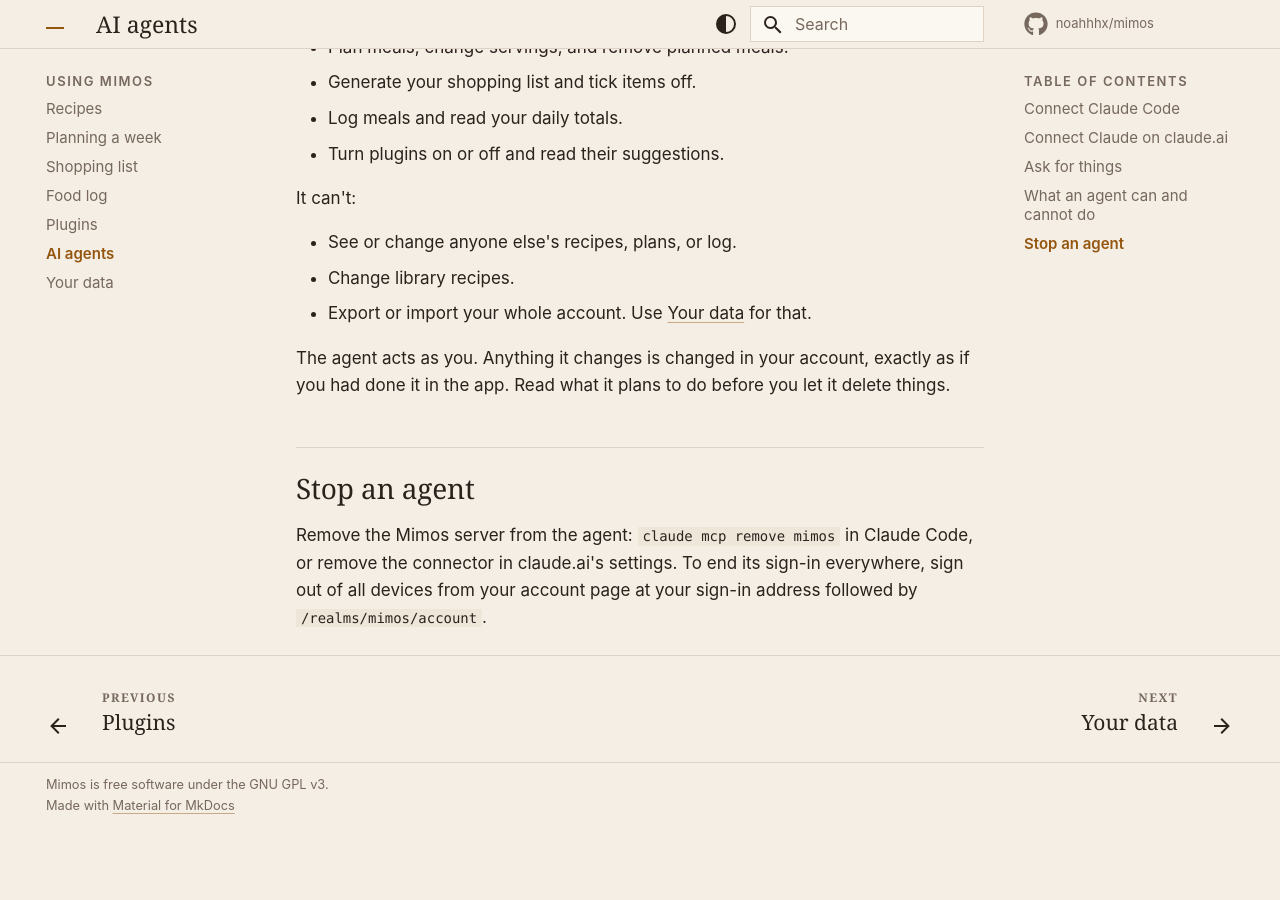
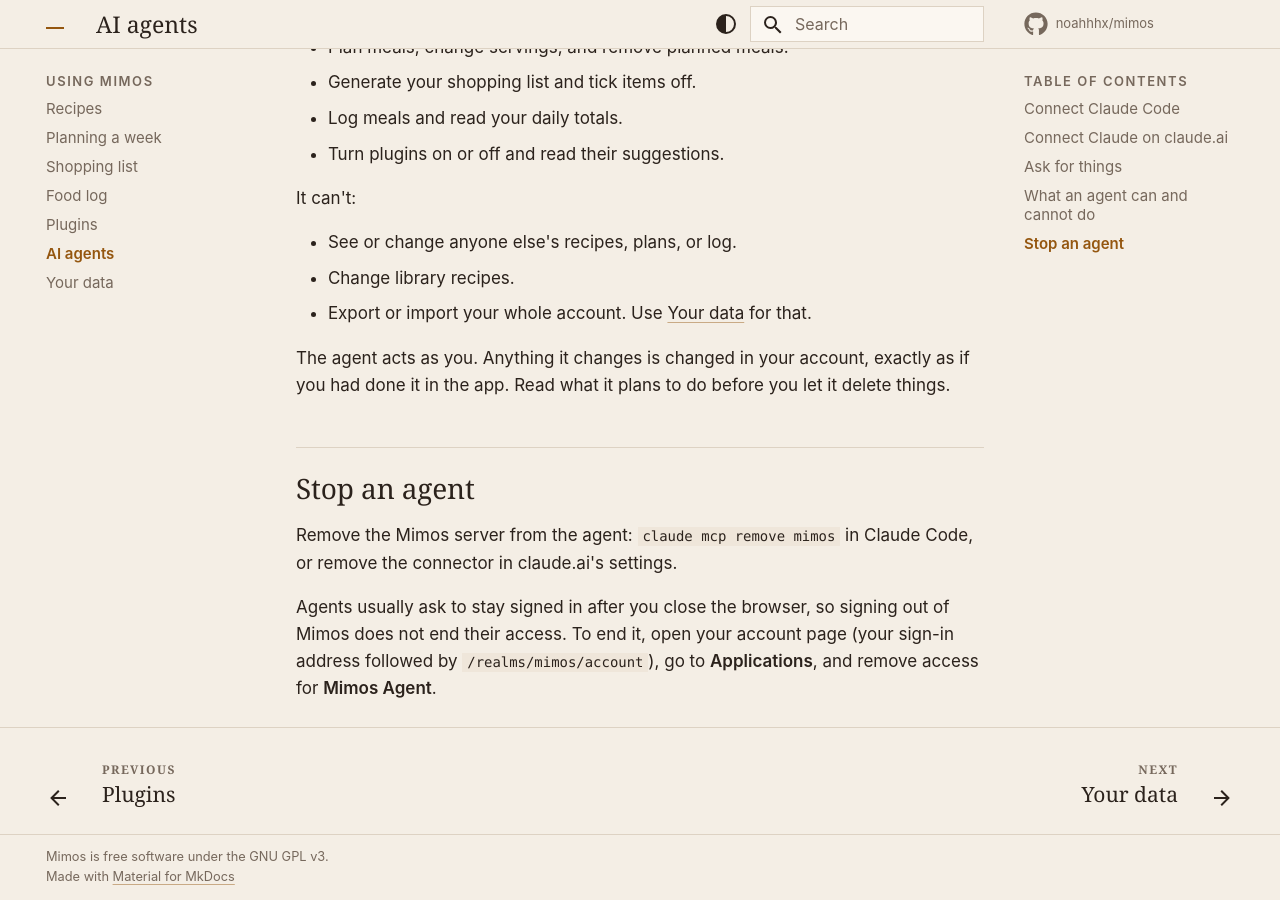
Before and after one commit to noahhhx/mimos, an MkDocs documentation site: the page built from docs/guide/agents.md, in a window 1280 px wide and 900 px high, scrolled down 1947 px. Built offline with MkDocs 1.6.1 and Material for MkDocs 9.7.7, drawn with Linux system fonts in a browser that asks for light colours; comment, search, counter and statistics services are not loaded; before the commit the page ends 2775 px from its top, so only the background shows below that.

Commit message:
fix(keycloak): give the dev users the realm's default roles
Imported users get only the roles they list, so test and test2 had none
and lacked offline_access. Claude Code asks for offline_access when it
signs in to MCP, so Keycloak refused its token request with "Offline
tokens not allowed for the user or client". The agent sign-in test now
asks for the same scope. The guide says how to revoke an agent's access,
since an offline token survives signing out.

```diff
--- a/docs/guide/agents.md
+++ b/docs/guide/agents.md
@@ -82,6 +82,9 @@
 ## Stop an agent
 
 Remove the Mimos server from the agent: `claude mcp remove mimos` in Claude
-Code, or remove the connector in claude.ai's settings. To end its sign-in
-everywhere, sign out of all devices from your account page at your
-sign-in address followed by `/realms/mimos/account`.
+Code, or remove the connector in claude.ai's settings.
+
+Agents usually ask to stay signed in after you close the browser, so
+signing out of Mimos does not end their access. To end it, open your
+account page (your sign-in address followed by `/realms/mimos/account`),
+go to **Applications**, and remove access for **Mimos Agent**.
```
Also changed, not shown: docs/decisions/adr-0014-agent-access-mcp.md (+7 -0 lines), 2 other files.
